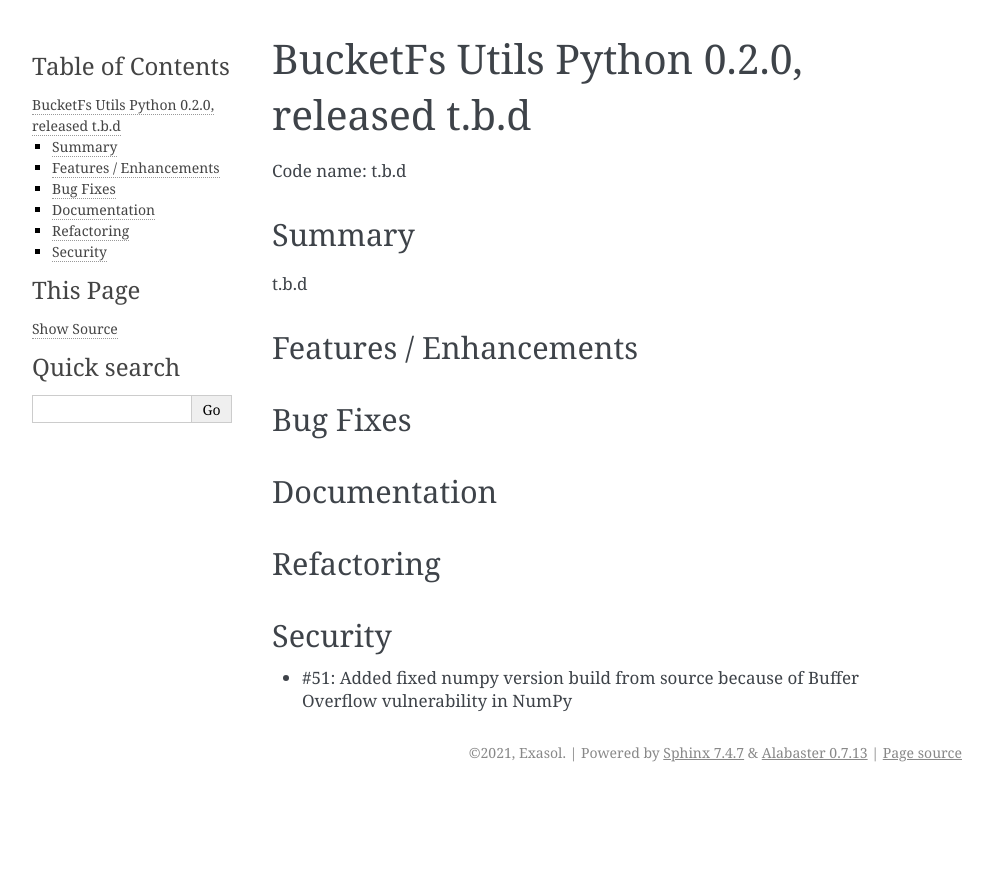
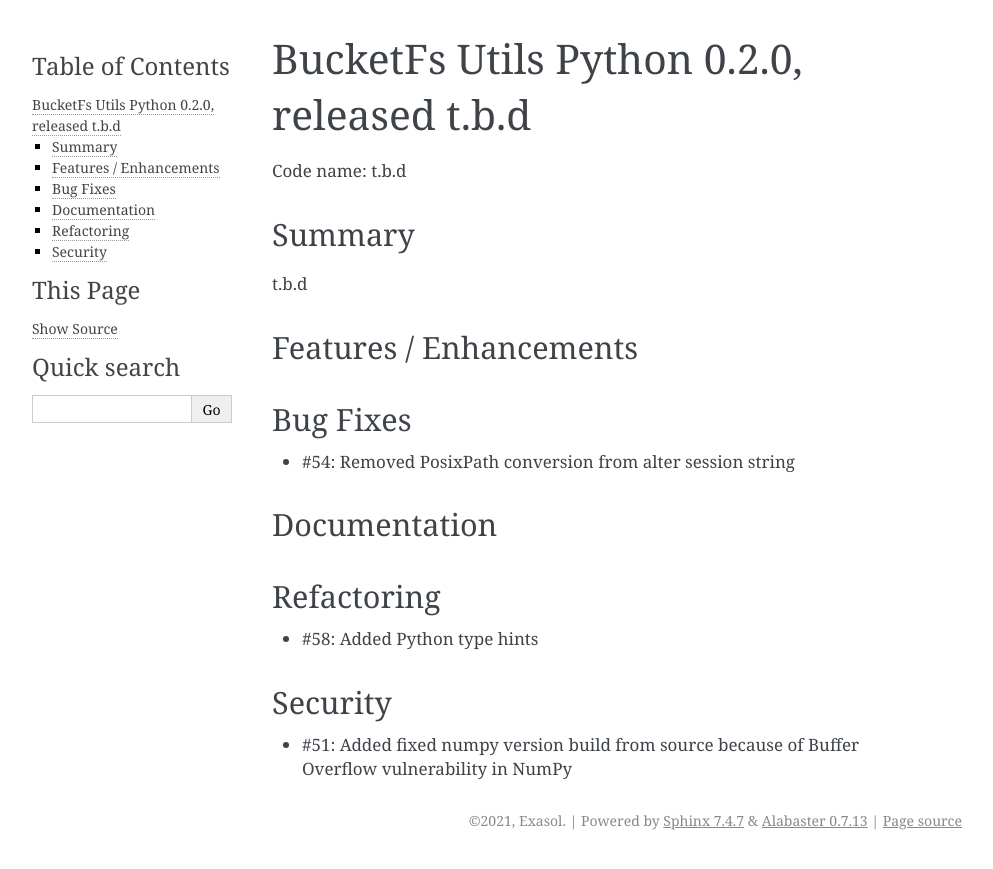
Before and after one commit to exasol/bucketfs-utils-python, a Sphinx documentation site: the page built from doc/changes/changes_0.2.0.md, in a window 1280 px wide. Shown: the top 869 px of the page, without its empty margins (148-1141 px from the left). Built offline with Sphinx 7.4.7, drawn with Linux system fonts in a browser that asks for light colours.

Commit message:
#54: Removed the conversion (#57)
* Removed the conversion

* Updated changelog

Co-authored-by: Marlene Kreß <marlene.kress@gmx.de>

```diff
--- a/doc/changes/changes_0.2.0.md
+++ b/doc/changes/changes_0.2.0.md
@@ -8,10 +8,14 @@
 
 ## Bug Fixes
 
+  - #54: Removed PosixPath conversion from alter session string
+
 ## Documentation
 
 ## Refactoring
 
+ - #58: Added Python type hints
+
 ## Security
 
  - #51: Added fixed numpy version build from source because of Buffer Overflow vulnerability in NumPy
```
Also changed, not shown: 2 other files.
